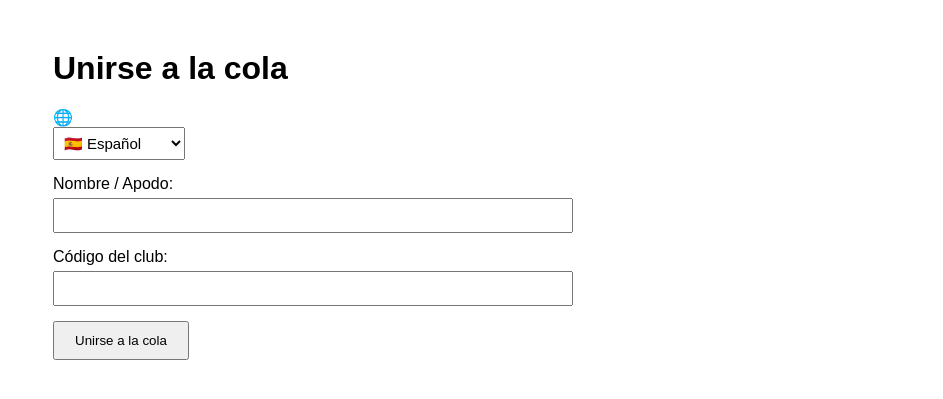
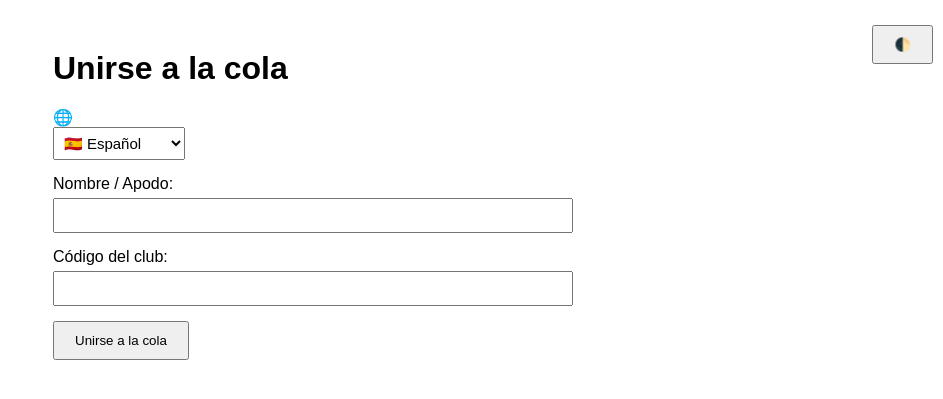
Before and after one commit to t3mor47/coworking_app, a Flask app: page / in a window 1280 px wide. Shown: the top 399 px of the page, without its empty margins (337-1280 px from the left). Run offline with Flask 3, Linux system fonts and the light colour scheme.

Commit message:
Added dark/light theme toggle

```diff
--- a/templates/index.html
+++ b/templates/index.html
@@ -159,3 +159,31 @@
   </script>
 </body>
 </html>
+
+<!-- ==== ТУТ НАЧИНАЕТСЯ БЛОК ТЕМЫ ==== -->
+<style>
+  body.dark {
+    background: #1c1c1c;
+    color: #f0f0f0;
+  }
+  body.dark input, body.dark button, body.dark select {
+    background: #333;
+    color: #f0f0f0;
+    border: 1px solid #666;
+  }
+</style>
+
+<button id="themeToggle" style="position:fixed;top:10px;right:10px;">🌓</button>
+
+<script>
+  const themeToggle = document.getElementById('themeToggle');
+  const savedTheme = localStorage.getItem('theme');
+  if (savedTheme === 'dark') document.body.classList.add('dark');
+
+  themeToggle.addEventListener('click', () => {
+    document.body.classList.toggle('dark');
+    const current = document.body.classList.contains('dark') ? 'dark' : 'light';
+    localStorage.setItem('theme', current);
+  });
+</script>
+<!-- ==== КОНЕЦ БЛОКА ТЕМЫ ==== -->
```
